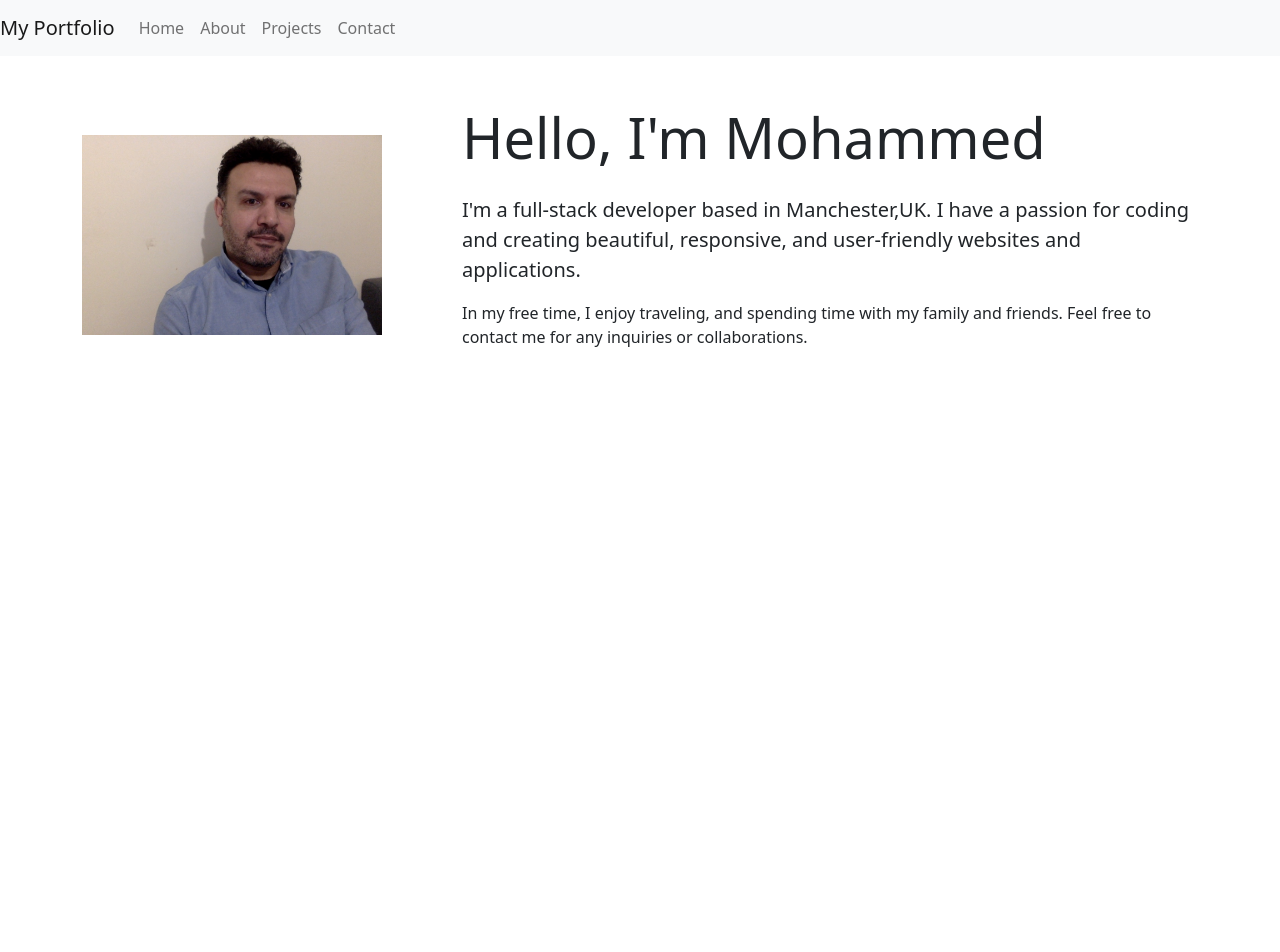
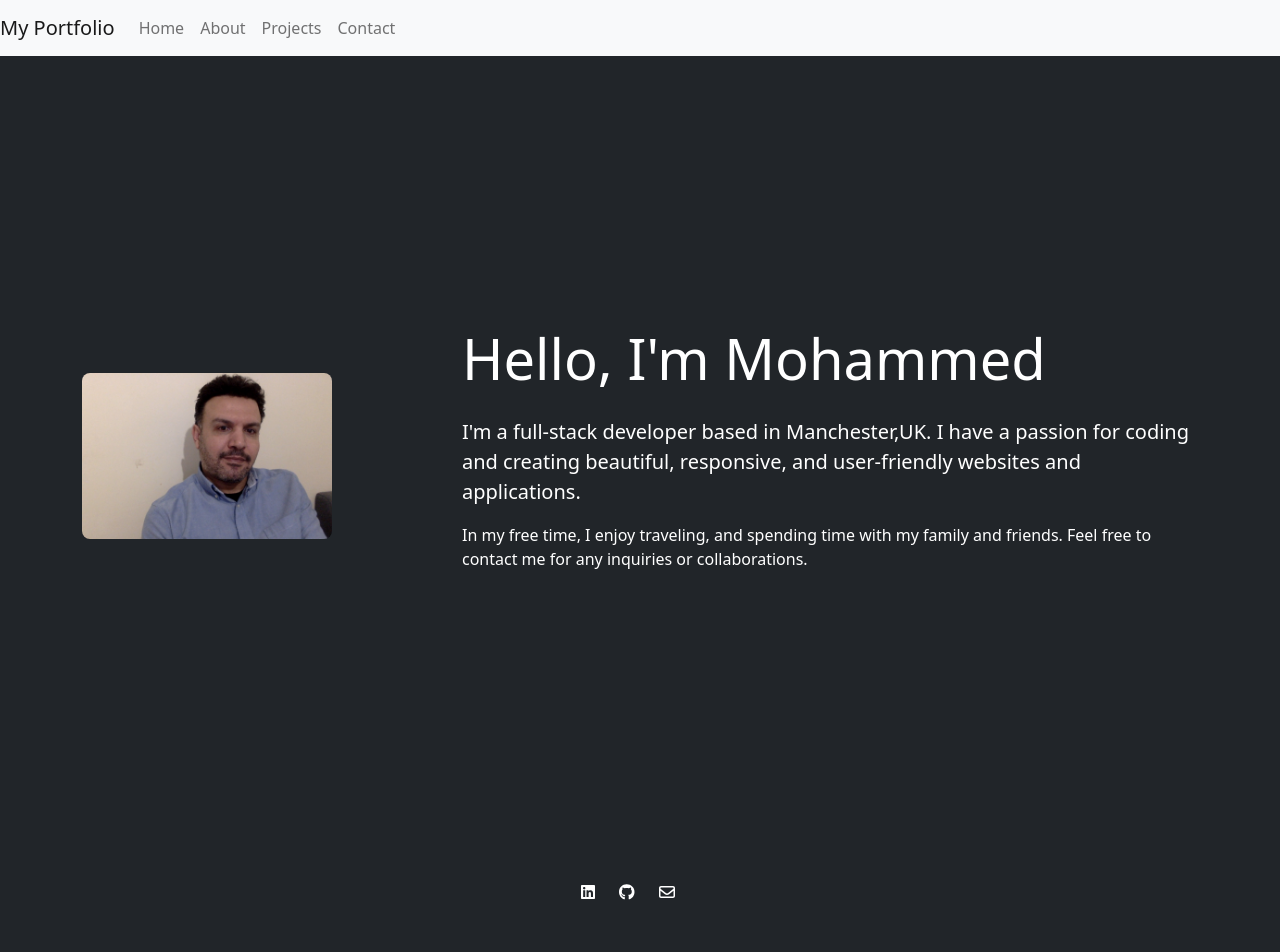
Before and after one commit to Mohammedal-abdulhamid/my-portfolio, a React (Create React App) app: page / in a window 1280 px wide. Shown: the top 952 px of the page. Before the commit the page ends 800 px from the top, so only its background shows below. Built offline with nearby package versions, Linux system fonts and the light colour scheme.

Commit message:
style home & footer added

```diff
--- a/package.json
+++ b/package.json
@@ -3,6 +3,12 @@
   "version": "0.1.0",
   "private": true,
   "dependencies": {
+    "@fortawesome/fontawesome-free": "^6.3.0",
+    "@fortawesome/fontawesome-svg-core": "^6.3.0",
+    "@fortawesome/free-brands-svg-icons": "^6.3.0",
+    "@fortawesome/free-regular-svg-icons": "^6.3.0",
+    "@fortawesome/free-solid-svg-icons": "^6.3.0",
+    "@fortawesome/react-fontawesome": "^0.2.0",
     "@testing-library/jest-dom": "^5.16.5",
     "@testing-library/react": "^13.4.0",
     "@testing-library/user-event": "^13.5.0",
--- a/src/App.js
+++ b/src/App.js
@@ -6,6 +6,7 @@ import Projects from './pages/Projects';
 import Contact from './pages/Contact';
 import './App.css';
 import NavBar from './pages/home/NavBar';
+import Footer from './pages/Footer';
 
 function App() {
   return (
@@ -17,6 +18,7 @@ function App() {
         <Route path="/projects" element={<Projects />} />
         <Route path="/contact" element={<Contact />} />
       </Routes>
+      <Footer />
       </BrowserRouter>
 
   )
--- /dev/null
+++ b/src/pages/Footer.css
@@ -0,0 +1,20 @@
+a {
+    color: #fff;
+  }
+
+  a:hover {
+    color: #fff;
+    text-decoration: none;
+  }
+
+  .footer {
+    position: absolute;
+    bottom: 0;
+    width: 100%;
+    height: 10px;
+    background-color: #f5f5f5;
+  }
+
+  .footer p {
+    margin: 10px 0;
+  }
--- /dev/null
+++ b/src/pages/Footer.js
@@ -0,0 +1,31 @@
+import React from 'react';
+import { FontAwesomeIcon } from '@fortawesome/react-fontawesome';
+import { faLinkedin, faGithub } from '@fortawesome/free-brands-svg-icons';
+import { faEnvelope } from '@fortawesome/free-regular-svg-icons';
+
+import './Footer.css';
+
+function Footer() {
+  return (
+    <footer className="bg-dark text-center text-white">
+      <div className="container p-4">
+        <section className="mb-4">
+          <a href="https://www.linkedin.com/in/mohammed-alabdulhamid-445455209/" className="me-4 text-reset">
+          <FontAwesomeIcon icon={faLinkedin} />
+          </a>
+          <a href="https://github.com/Mohammedal-abdulhamid" className="me-4 text-reset">
+          <FontAwesomeIcon icon={faGithub} />
+          </a>
+          <a href="mailto:mohammedalabdulhamid@gmail.com" className="me-4 text-reset">
+          <FontAwesomeIcon icon={faEnvelope} />
+          </a>
+        </section>
+      </div>
+      <div className="text-center p-3" style={{ backgroundColor: 'rgba(0, 0, 0, 0.2)' }}>
+        © {new Date().getFullYear()} My Portfolio. All rights reserved.
+      </div>
+    </footer>
+  );
+}
+
+export default Footer;
--- a/src/pages/home/Home.js
+++ b/src/pages/home/Home.js
@@ -2,14 +2,15 @@ import { Container, Row, Col, Image } from 'react-bootstrap';
 import myPhoto from'./Photo.jpg';
 const Home = () => {
   return (
+    <div className="vh-100 d-flex container-fluid vh-100 d-flex flex-column justify-content-center align-items-center bg-dark text-white">
     <Container className="my-5">
-      <Row className="align-items-center">
+      <Row className="align-items-center vh-100">
         <Col md={4}>
-          <img src = {myPhoto} alt='My photo'rounded fluid width = '300' />
+          <img src = {myPhoto} class='rounded-3' alt='My photo' fluid width = '250' />
         </Col>
-        <Col md={8}>
+        <Col md={8} >
           <h1 className="display-4 mb-4">Hello, I'm Mohammed</h1>
-          <p className="lead">
+          <p className="lead ">
             I'm a full-stack developer based in Manchester,UK. I have a passion for coding and creating beautiful, responsive, and user-friendly websites and applications.
           </p>
           <p>
@@ -18,6 +19,7 @@ const Home = () => {
         </Col>
       </Row>
     </Container>
+    </div>
   );
 };
 
```
Also changed, not shown: 1 other file (tests, documents, lock files or other folders).
